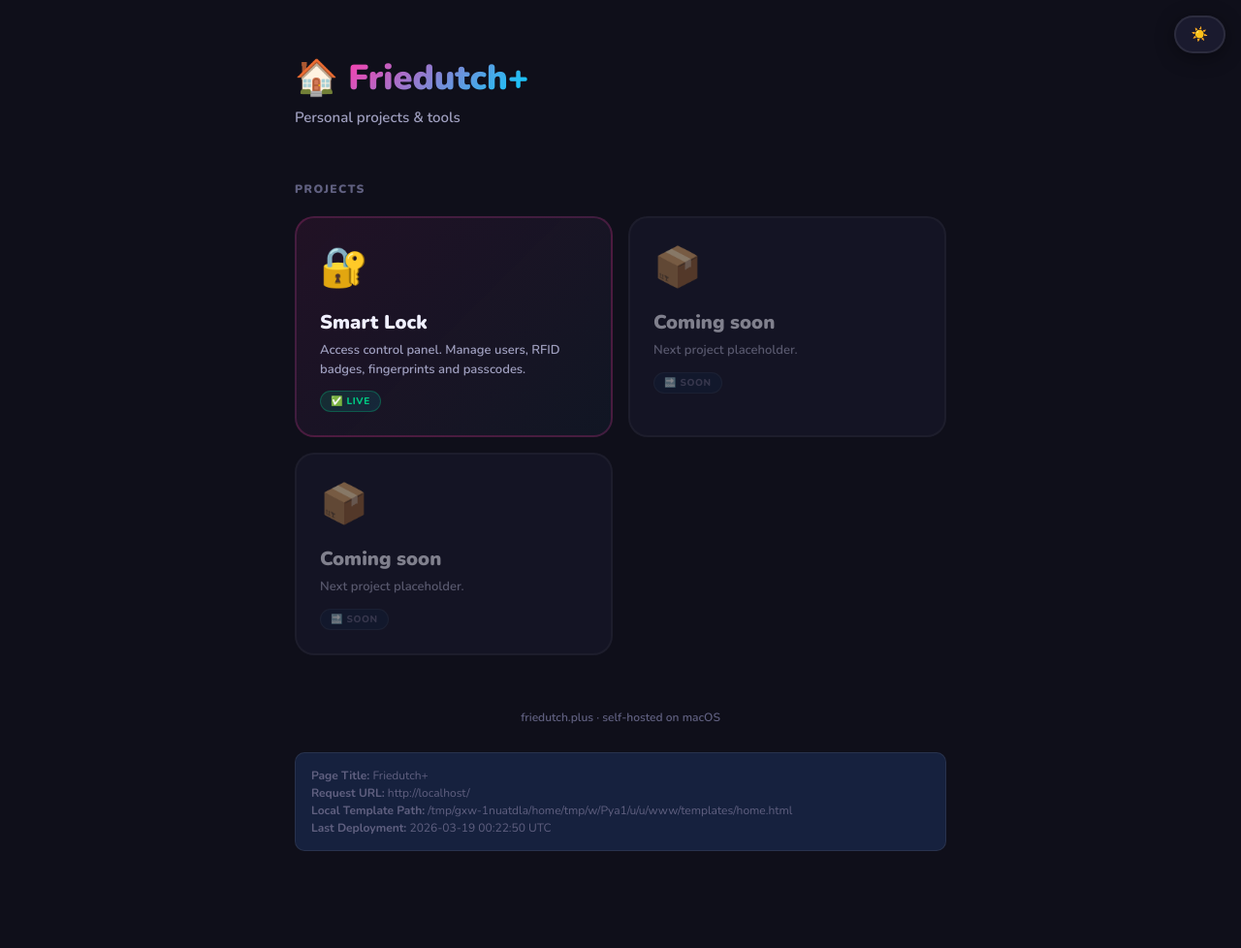
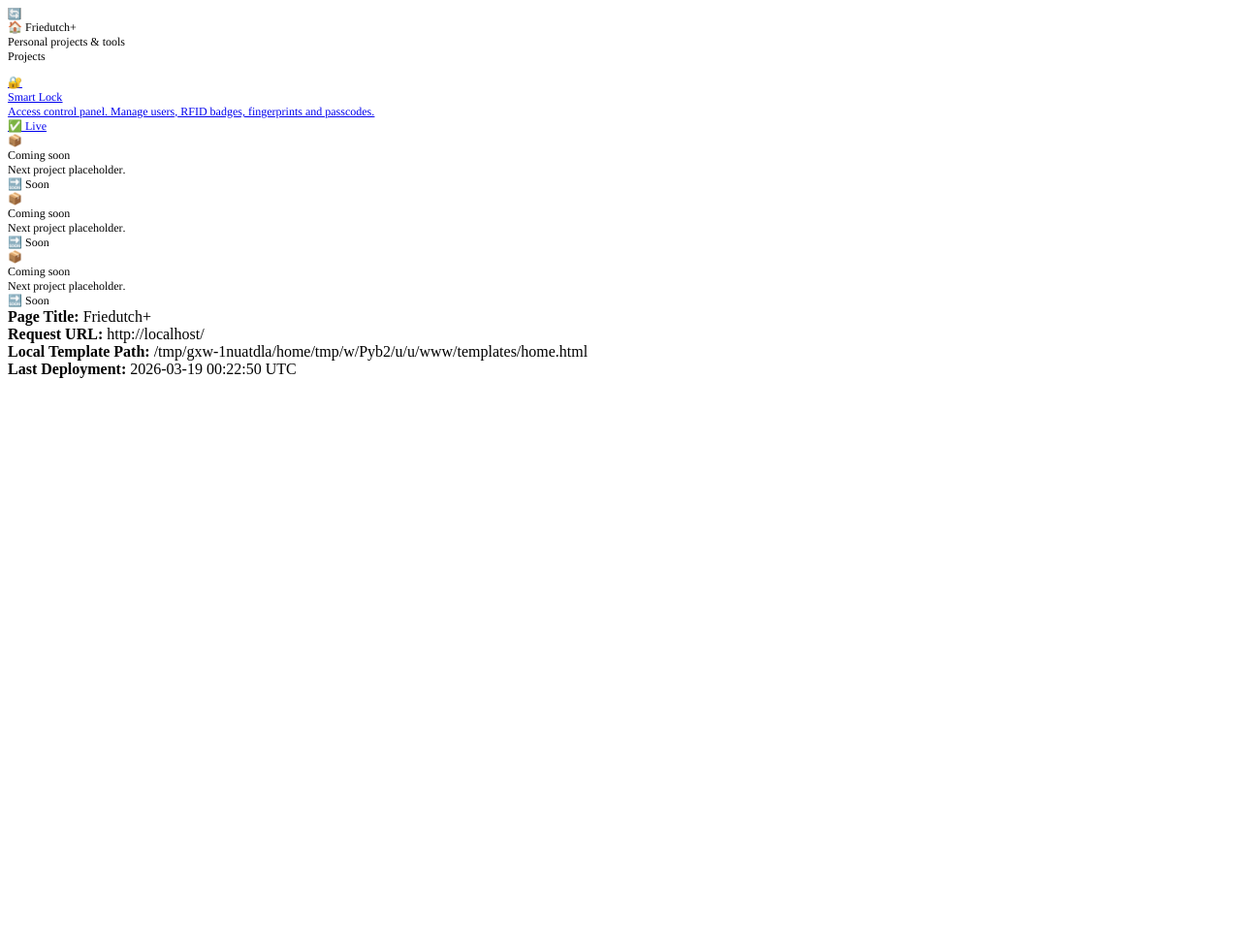
Before and after one commit to friedutch/website, a Flask app: page / in a window 1280 px wide. Shown: the whole page at 97% size. After the commit the page ends 390 px from the top, so only its background shows below. Run offline with Flask 3, Linux system fonts and the light colour scheme; some libraries are stand-ins or nearby versions.

Commit message:
Update home.html

```diff
--- a/templates/home.html
+++ b/templates/home.html
@@ -1,45 +1,47 @@
-<!DOCTYPE html>
-<html lang="en" data-theme="dark">
+<!DOCTYPE html PUBLIC "-//W3C//DTD HTML 4.01//EN" "http://www.w3.org/TR/html4/strict.dtd">
+<html>
 <head>
-<meta charset="UTF-8">
-<meta name="viewport" content="width=device-width, initial-scale=1">
-<script src="{{ url_for('static', filename='js/early-theme.js') }}"></script>
-<title>{{ page_name or 'Friedutch+' }}</title>
-<link rel="stylesheet" href="{{ url_for('static', filename='css/base.css') }}">
-<link rel="stylesheet" href="{{ url_for('static', filename='css/pages/home.css') }}">
+  <meta http-equiv="Content-Type" content="text/html; charset=utf-8">
+  <meta http-equiv="Content-Style-Type" content="text/css">
+  <title></title>
+  <meta name="Generator" content="Cocoa HTML Writer">
+  <meta name="CocoaVersion" content="2685.4">
+  <style type="text/css">
+    p.p1 {margin: 0.0px 0.0px 0.0px 0.0px; font: 11.0px '.Apple Color Emoji UI'; color: #000000; color: rgba(0, 0, 0, 0.85); -webkit-text-stroke: rgba(0, 0, 0, 0.85)}
+    p.p2 {margin: 0.0px 0.0px 0.0px 0.0px; font: 12.0px Times; -webkit-text-stroke: #000000}
+    p.p3 {margin: 0.0px 0.0px 12.0px 0.0px; font: 12.0px Times; -webkit-text-stroke: #000000}
+    p.p4 {margin: 0.0px 0.0px 0.0px 0.0px; font: 12.0px 'Apple Color Emoji'; color: #0000e9; -webkit-text-stroke: #0000e9}
+    p.p5 {margin: 0.0px 0.0px 0.0px 0.0px; font: 12.0px Times; color: #0000e9; -webkit-text-stroke: #0000e9}
+    p.p6 {margin: 0.0px 0.0px 0.0px 0.0px; font: 12.0px 'Apple Color Emoji'; -webkit-text-stroke: #000000}
+    span.s1 {font-kerning: none; background-color: #b3b3b3}
+    span.s2 {font: 12.0px 'Apple Color Emoji'; font-kerning: none}
+    span.s3 {font-kerning: none}
+    span.s4 {text-decoration: underline ; font-kerning: none}
+    span.s5 {font: 12.0px Times; text-decoration: underline ; font-kerning: none}
+    span.s6 {font: 12.0px 'Apple Color Emoji'; text-decoration: underline ; font-kerning: none}
+  </style>
 </head>
 <body>
-<button class="theme-toggle" data-theme-toggle id="theme-btn">🔄</button>
-<div class="site-header">
-  <div class="site-logo">🏠 <span>Friedutch+</span></div>
-  <div class="site-sub">Personal projects & tools</div>
-</div>
-<p class="projects-label">Projects</p>
-<div class="projects-grid">
-  <a class="project-card active" href="/smartlock/">
-    <span class="project-icon">🔐</span>
-    <div class="project-name">Smart Lock</div>
-    <div class="project-desc">Access control panel. Manage users, RFID badges, fingerprints and passcodes.</div>
-    <span class="project-tag tag-live">✅ Live</span>
-  </a>
-  <div class="project-card placeholder">
-    <span class="project-icon">📦</span>
-    <div class="project-name">Coming soon</div>
-    <div class="project-desc">Next project placeholder.</div>
-    <span class="project-tag tag-soon">🔜 Soon</span>
-  </div>
-  <div class="project-card placeholder">
-    <span class="project-icon">📦</span>
-    <div class="project-name">Coming soon</div>
-    <div class="project-desc">Next project placeholder.</div>
-    <span class="project-tag tag-soon">🔜 Soon</span>
-  </div>
-</div>
-<div class="footer">friedutch.plus · self-hosted on macOS</div>
-
-{% include "_debug_footer.html" %}
-
-<script src="{{ url_for('static', filename='js/theme.js') }}"></script>
-
+<p class="p1"><span class="s1">🔄</span></p>
+<p class="p2"><span class="s2">🏠</span><span class="s3"> Friedutch+</span></p>
+<p class="p2"><span class="s3">Personal projects &amp; tools</span></p>
+<p class="p3"><span class="s3">Projects</span></p>
+<p class="p4"><span class="s4"><a href="file:///smartlock/">🔐</a></span></p>
+<p class="p5"><span class="s4"><a href="file:///smartlock/">Smart Lock<span class="s5"></span></a></span></p>
+<p class="p5"><span class="s4"><a href="file:///smartlock/">Access control panel. Manage users, RFID badges, fingerprints and passcodes.<span class="s5"></span></a></span></p>
+<p class="p5"><span class="s6"><a href="file:///smartlock/">✅<span class="s5"> Live</span></a></span></p>
+<p class="p6"><span class="s3">📦</span></p>
+<p class="p2"><span class="s3">Coming soon</span></p>
+<p class="p2"><span class="s3">Next project placeholder.</span></p>
+<p class="p2"><span class="s2">🔜</span><span class="s3"> Soon</span></p>
+<p class="p6"><span class="s3">📦</span></p>
+<p class="p2"><span class="s3">Coming soon</span></p>
+<p class="p2"><span class="s3">Next project placeholder.</span></p>
+<p class="p2"><span class="s2">🔜</span><span class="s3"> Soon</span></p>
+<p class="p6"><span class="s3">📦</span></p>
+<p class="p2"><span class="s3">Coming soon</span></p>
+<p class="p2"><span class="s3">Next project placeholder.</span></p>
+<p class="p2"><span class="s2">🔜</span><span class="s3"> Soon</span></p>
+<p class="p2"><span class="s3">{% include "_debug_footer.html" %}</span></p>
 </body>
 </html>
```
